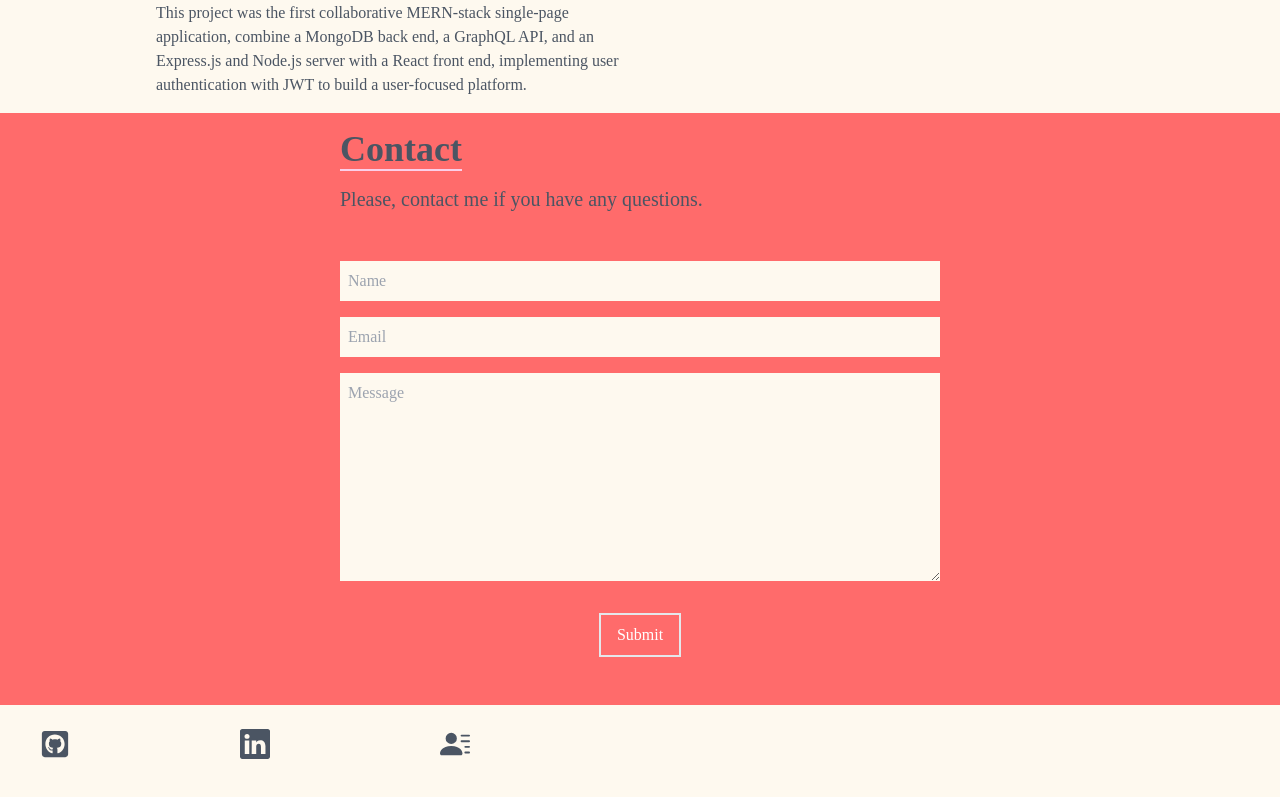
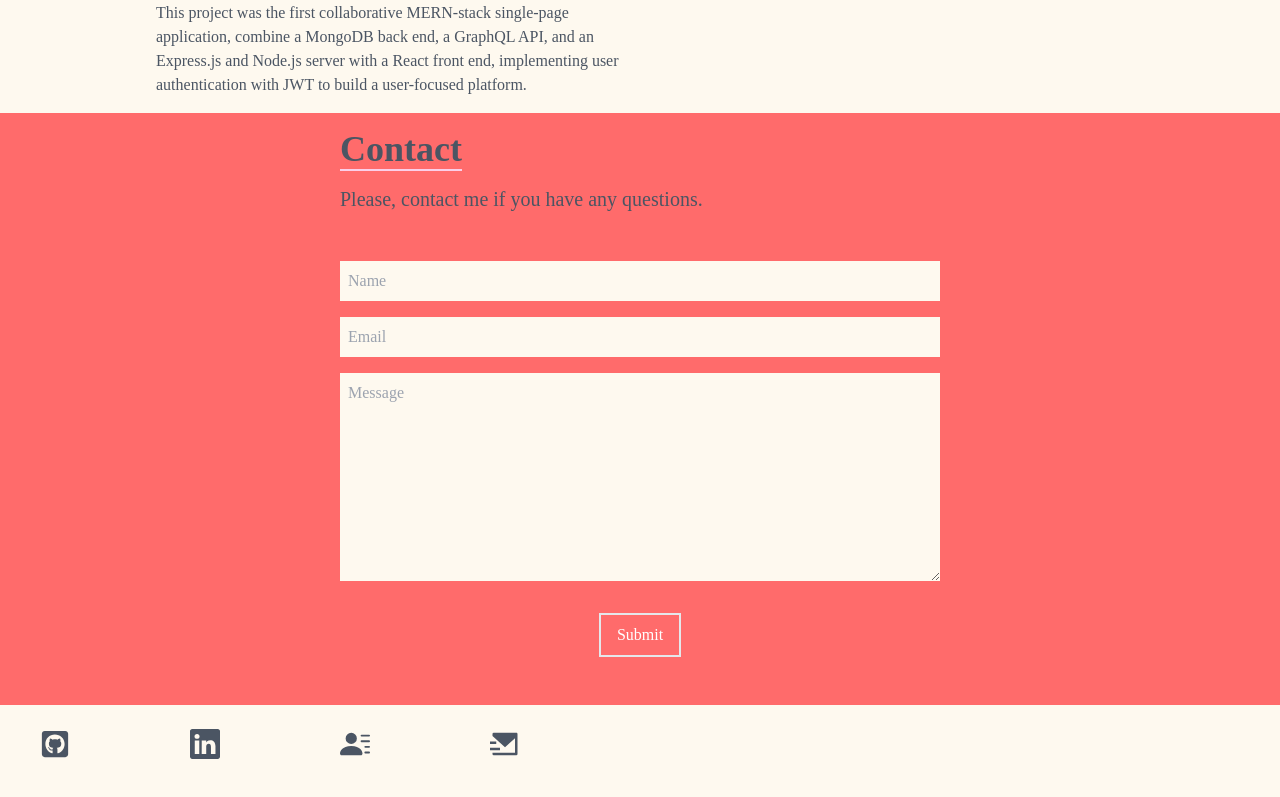
Before and after one commit to evelyntorress/jubilant-couscous, a React (Create React App) app: page / in a window 1280 px wide. Shown: the part 3446-4243 px from the top of the page. Built offline with nearby package versions, Linux system fonts and the light colour scheme.

Commit message:
adding email icon and link

```diff
--- a/src/components/Contact.jsx
+++ b/src/components/Contact.jsx
@@ -2,6 +2,7 @@ import React from "react";
 import { BsLinkedin } from "react-icons/bs";
 import { FaGithubSquare } from "react-icons/fa";
 import { BsFillPersonLinesFill } from 'react-icons/bs';
+import { RiMailSendFill} from "react-icons/ri";
 
 function Contact() {
   return (
@@ -72,6 +73,13 @@ function Contact() {
         >
           <BsFillPersonLinesFill size={30} />
         </a>
+          <a
+          className="flex justify-between items-center w-full text-gray-600"
+          href="mailto:evelyntorress@gmail.com"
+          target={"blank"}
+        >
+          <RiMailSendFill size={30} />
+        </a>
       </div>
     </div>
   );
```
